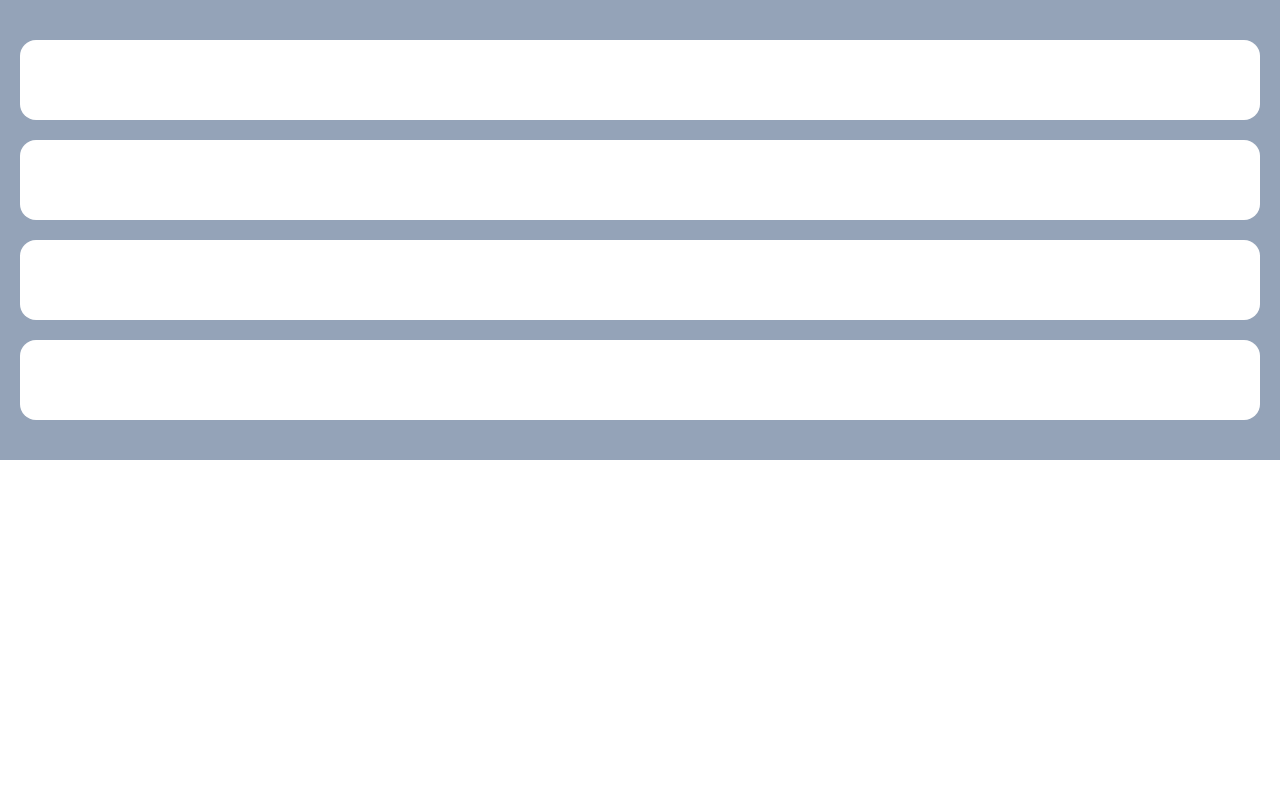
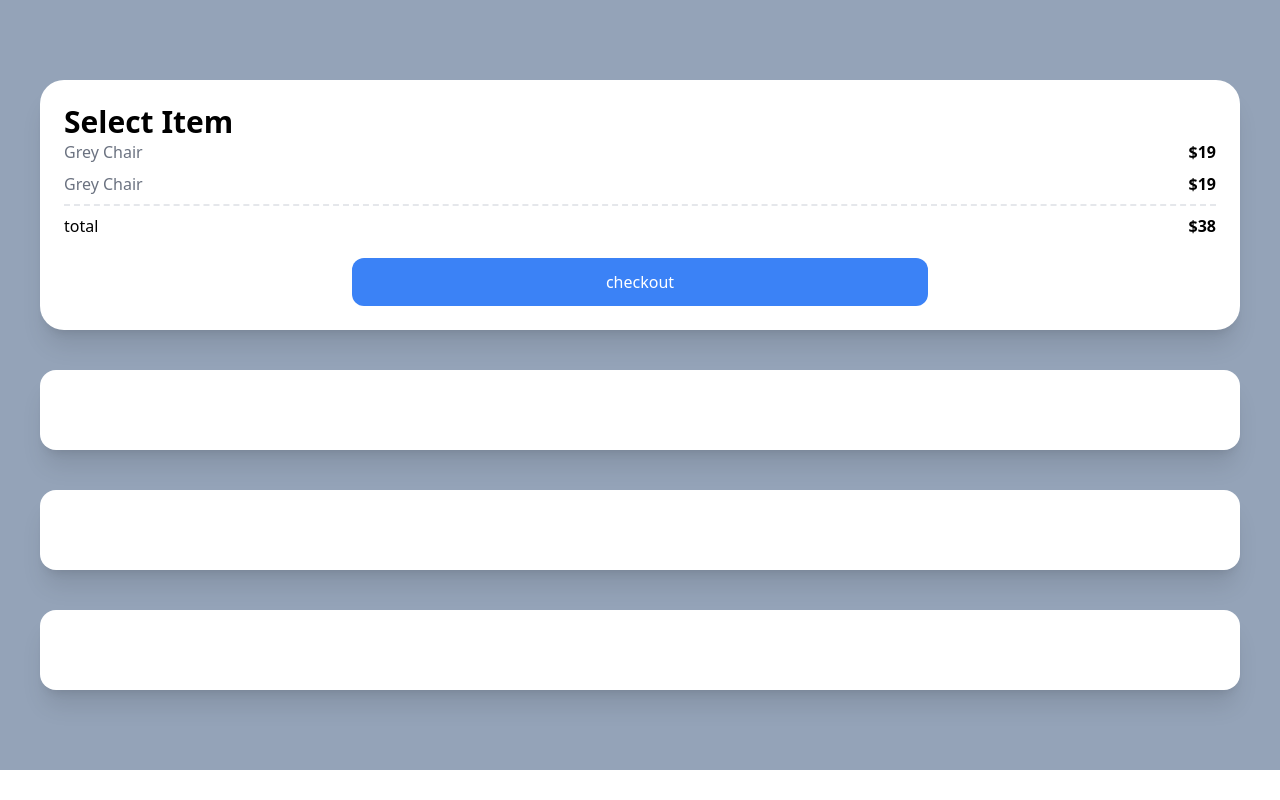
Before and after one commit to jma1020/market-page, a Next.js app: page / in a window 1280 px wide. Built offline with nearby package versions, Linux system fonts and the light colour scheme.

Commit message:
Design : tailwind grid 및 각종 클래스 연습

```diff
--- a/pages/index.tsx
+++ b/pages/index.tsx
@@ -5,11 +5,28 @@
 
 export default function Home() {
   return (
-    <div className="bg-slate-400 py-10 px-5 flex-col space-y-5">
-      <div className="bg-white p-10 rounded-2xl "> </div>
-      <div className="bg-white p-10 rounded-2xl"></div>
-      <div className="bg-white p-10 rounded-2xl"></div>
-      <div className="bg-white p-10 rounded-2xl"></div>
+    <div className="bg-slate-400 py-20 px-10 grid gap-10">
+      <div className="bg-white p-6 rounded-3xl shadow-xl ">
+        <span className="font-semibold text-3xl">Select Item</span>
+        <div className="flex justify-between mb-2">
+          <span className="text-gray-500">Grey Chair</span>
+          <span className="font-semibold">$19</span>
+        </div>
+        <div className="flex justify-between mb-2">
+          <span className="text-gray-500">Grey Chair</span>
+          <span className="font-semibold">$19</span>
+        </div>
+        <div className="flex justify-between mt-2 pt-2 border-t-2 border-dashed">
+          <span>total</span>
+          <span className="font-semibold">$38</span>
+        </div>
+        <div className="mt-5 bg-blue-500 text-white p-3 text-center rounded-xl w-1/2 mx-auto">
+          checkout
+        </div>
+      </div>
+      <div className="bg-white p-10 rounded-2xl shadow-xl"></div>
+      <div className="bg-white p-10 rounded-2xl shadow-xl"></div>
+      <div className="bg-white p-10 rounded-2xl shadow-xl"></div>
     </div>
   );
 }
```
